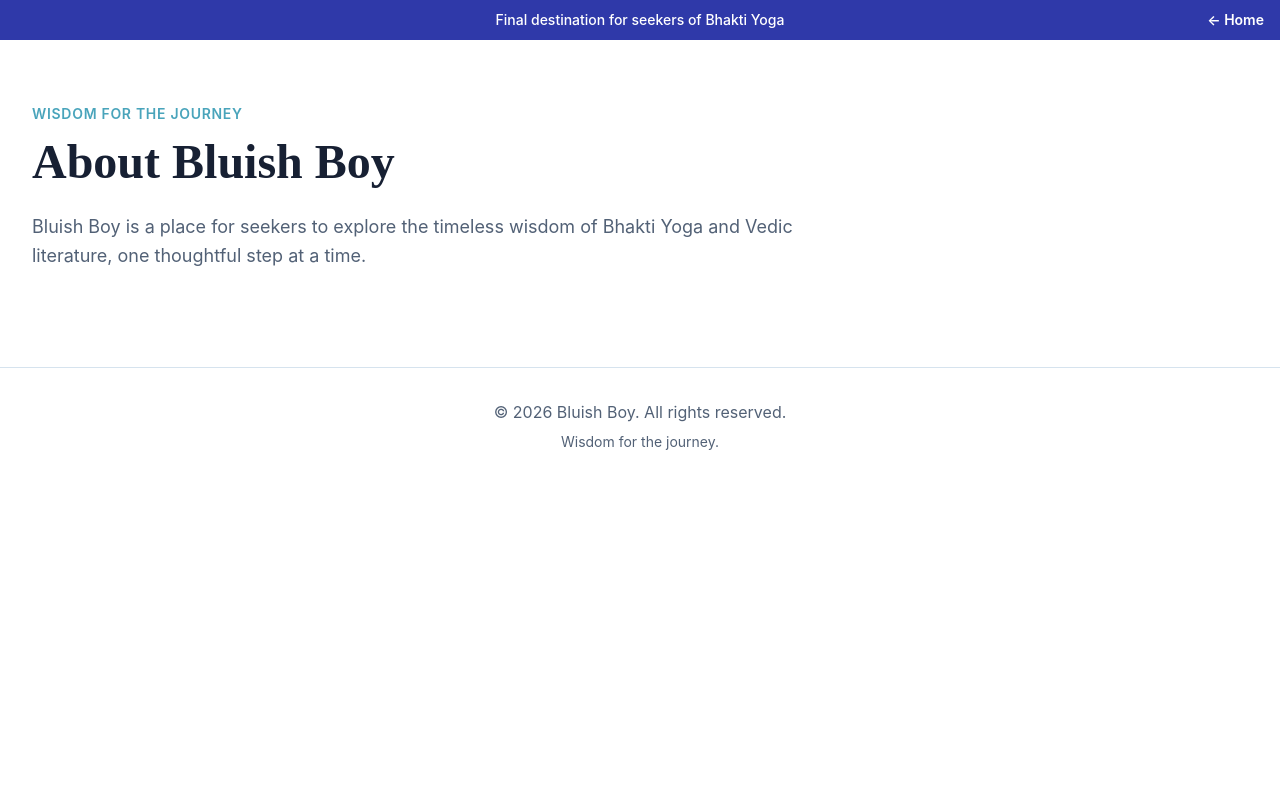
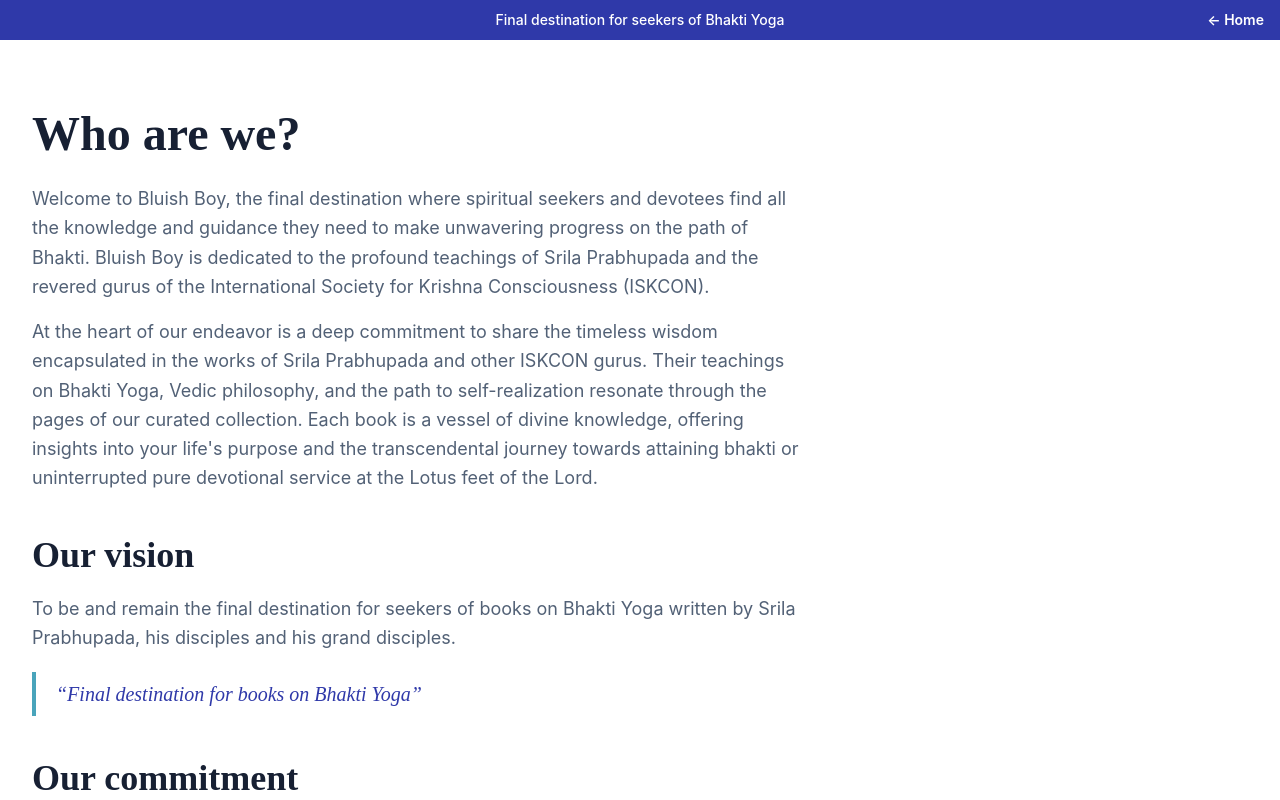
Before and after one commit to ianandm/BBBlogs, a Next.js app: page /about in a window 1280 px wide. Shown: the top 800 px of the page. Built offline with nearby package versions, Linux system fonts and the light colour scheme.

Commit message:
Replace About page with supplied content

```diff
--- a/app/about/page.tsx
+++ b/app/about/page.tsx
@@ -2,8 +2,8 @@
 import Link from 'next/link'
 
 export const metadata: Metadata = {
-  title: 'About | Bluish Boy',
-  description: 'Learn about Bluish Boy and its mission to share the wisdom of Bhakti Yoga.',
+  title: 'Who Are We? | Bluish Boy',
+  description: 'Discover Bluish Boy’s commitment to books on Bhakti Yoga and the teachings of Srila Prabhupada and ISKCON gurus.',
 }
 
 export default function AboutPage() {
@@ -19,16 +19,34 @@
         </div>
       </div>
       <main className="mx-auto max-w-7xl px-4 py-12 sm:px-6 md:py-16 lg:px-8">
-        <section className="max-w-3xl">
-          <p className="mb-2 text-sm font-semibold uppercase tracking-wider text-[var(--color-accent)]">
-            Wisdom for the journey
-          </p>
-          <h1 className="mb-5">About Bluish Boy</h1>
-          <p className="mb-8 text-lg leading-relaxed text-[var(--color-text-secondary)]">
-            Bluish Boy is a place for seekers to explore the timeless wisdom of
-            Bhakti Yoga and Vedic literature, one thoughtful step at a time.
-          </p>
-        </section>
+        <article className="max-w-3xl">
+          <section className="mb-10">
+            <h1 className="mb-5">Who are we?</h1>
+            <p className="mb-4 text-lg leading-relaxed text-[var(--color-text-secondary)]">
+              Welcome to Bluish Boy, the final destination where spiritual seekers and devotees find all the knowledge and guidance they need to make unwavering progress on the path of Bhakti. Bluish Boy is dedicated to the profound teachings of Srila Prabhupada and the revered gurus of the International Society for Krishna Consciousness (ISKCON).
+            </p>
+            <p className="text-lg leading-relaxed text-[var(--color-text-secondary)]">
+              At the heart of our endeavor is a deep commitment to share the timeless wisdom encapsulated in the works of Srila Prabhupada and other ISKCON gurus. Their teachings on Bhakti Yoga, Vedic philosophy, and the path to self-realization resonate through the pages of our curated collection. Each book is a vessel of divine knowledge, offering insights into your life&apos;s purpose and the transcendental journey towards attaining bhakti or uninterrupted pure devotional service at the Lotus feet of the Lord.
+            </p>
+          </section>
+
+          <section className="mb-10">
+            <h2 className="mb-4">Our vision</h2>
+            <p className="mb-5 text-lg leading-relaxed text-[var(--color-text-secondary)]">
+              To be and remain the final destination for seekers of books on Bhakti Yoga written by Srila Prabhupada, his disciples and his grand disciples.
+            </p>
+            <blockquote className="border-l-4 border-[var(--color-accent)] py-2 pl-5 font-serif text-xl italic text-[var(--color-primary)]">
+              “Final destination for books on Bhakti Yoga”
+            </blockquote>
+          </section>
+
+          <section>
+            <h2 className="mb-4">Our commitment</h2>
+            <p className="text-lg leading-relaxed text-[var(--color-text-secondary)]">
+              At Bluish Boy, we are steadfastly committed to being and remaining the ultimate destination for all books authored by the luminaries of the International Society for Krishna Consciousness (ISKCON). Our mission is to preserve and propagate the profound teachings of Srila Prabhupada, his disciples, and their successive generations.
+            </p>
+          </section>
+        </article>
       </main>
       <footer className="mt-auto border-t border-[var(--color-border)] bg-white">
         <div className="mx-auto max-w-7xl px-4 py-8 text-center text-[var(--color-text-secondary)] sm:px-6 lg:px-8">
```
